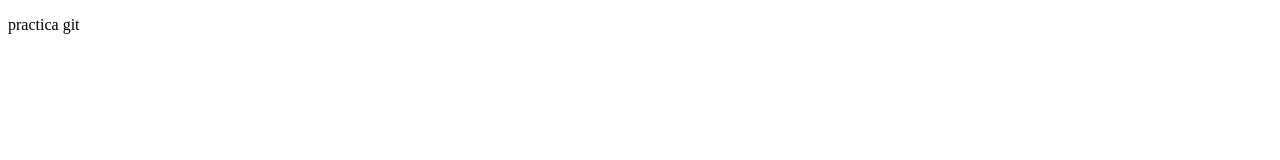
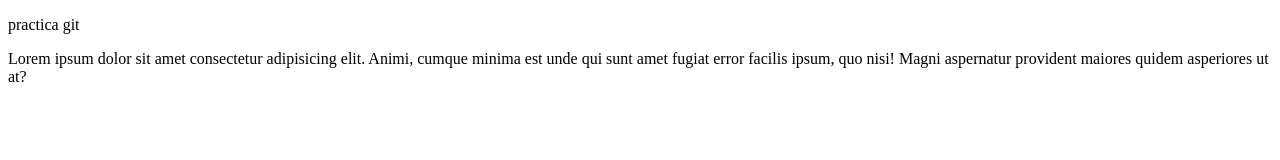
Before and after one commit to edwin7604/practicaGit, a plain HTML site: page index.html in a window 1280 px wide. Drawn offline with Linux system fonts and the light colour scheme.

Commit message:
segunda version

```diff
--- a/index.html
+++ b/index.html
@@ -8,5 +8,6 @@
 </head>
 <body>
     <p>practica git</p>
+    <p>Lorem ipsum dolor sit amet consectetur adipisicing elit. Animi, cumque minima est unde qui sunt amet fugiat error facilis ipsum, quo nisi! Magni aspernatur provident maiores quidem asperiores ut at?</p>
 </body>
 </html>
```
